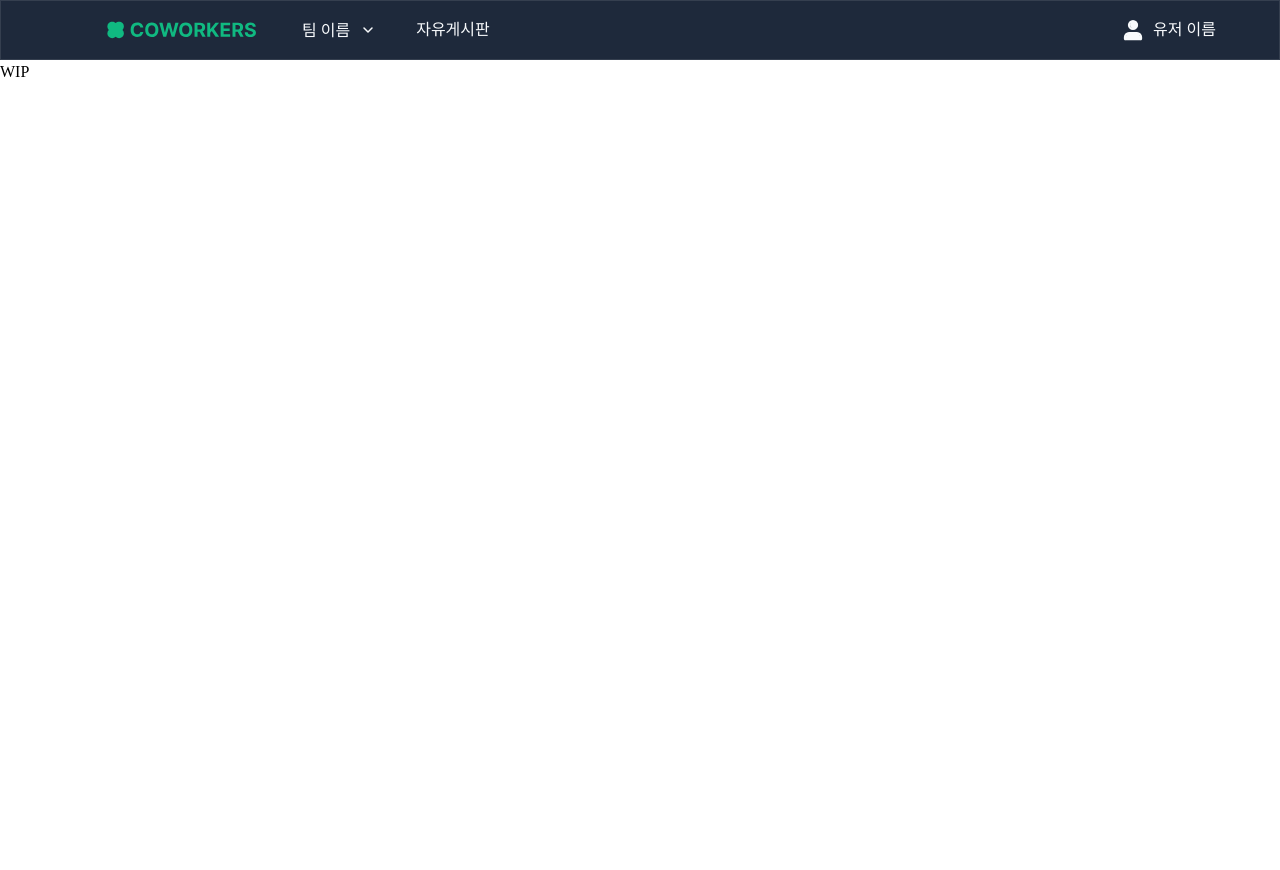
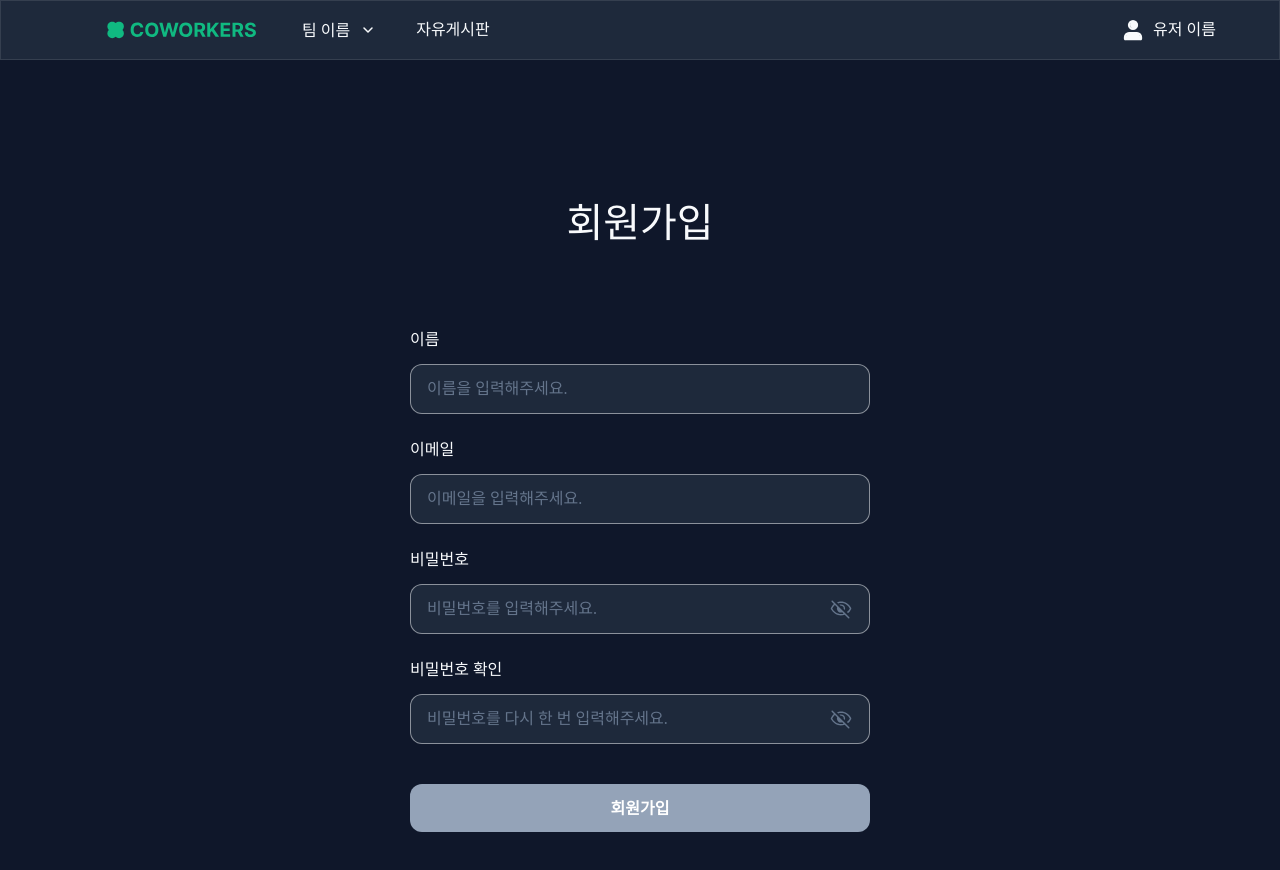
Before and after one commit to part4-team5/checkmate, a Next.js app: page /signup in a window 1280 px wide. Shown: the top 870 px of the page. Before the commit the page ends 800 px from the top, so only its background shows below. Built offline with nearby package versions, Linux system fonts and the light colour scheme; a web font is replaced by a local one.

Commit message:
feat: 회원가입 페이지 구현

```diff
--- /dev/null
+++ b/app/(auth)/layout.tsx
@@ -0,0 +1,7 @@
+export default function AuthLayout({ children }: Readonly<React.PropsWithChildren>) {
+	return (
+		<main className="box-border min-h-screen w-full bg-background-primary p-[24px_0] tablet:p-[140px_0]">
+			<section className="m-[0_16px] w-auto tablet:m-[0_auto] tablet:w-[460px]">{children}</section>
+		</main>
+	);
+}
--- a/app/(auth)/login/page.tsx
+++ b/app/(auth)/login/page.tsx
@@ -64,8 +64,7 @@ export default function LoginPage() {
 	);
 
 	return (
-		<main className="box-border min-h-screen w-full bg-background-primary p-[24px_0] tablet:p-[140px_0]">
-			<section className="m-[0_16px] w-auto tablet:m-[0_auto] tablet:w-[460px]">
+		<>
 			<h2 className="mb-[80px] text-center text-[40px] font-medium leading-[48px] text-text-primary">로그인</h2>
 			<Form onSubmit={handleSubmit}>
 				<div className="flex flex-col gap-[12px]">
@@ -127,7 +126,6 @@ export default function LoginPage() {
 					가입하기
 				</Link>
 			</div>
-			</section>
-		</main>
+		</>
 	);
 }
--- a/app/(auth)/signup/page.tsx
+++ b/app/(auth)/signup/page.tsx
@@ -1,6 +1,156 @@
-export default function Page() {
-	return <div>WIP</div>;
+"use client";
+
+import Form from "@/app/_components/Form";
+import useCookie from "@/app/_hooks/useCookie";
+import API from "@/app/_api/index";
+import { useRouter } from "next/navigation";
+import { useMutation } from "@tanstack/react-query";
+import { useCallback } from "react";
+import useAuthStore from "@/app/_store/useAuthStore";
+
+type FormContext = Parameters<Parameters<typeof Form>[0]["onSubmit"]>[0];
+
+export default function SignupPage() {
+	const router = useRouter();
+	const [accessToken, setAccessToken] = useCookie<string>("accessToken");
+	const [refreshToken, setRefreshToken] = useCookie<string>("refreshToken");
+	const setUser = useAuthStore((state) => state.setUser);
+	const user = useAuthStore((state) => state.user);
+
+	if (accessToken && refreshToken && user) {
+		router.push("/");
+	}
+
+	const signupMutation = useMutation({
+		mutationFn: async (ctx: FormContext) => {
+			const formData = new FormData();
+			Object.entries(ctx.values).forEach(([key, value]) => {
+				formData.append(key, value as string);
+			});
+
+			const email = formData.get("email") as string;
+			const nickname = formData.get("nickname") as string;
+			const password = formData.get("password") as string;
+			const passwordConfirmation = formData.get("passwordConfirmation") as string;
+
+			const payload = { email, nickname, password, passwordConfirmation };
+
+			return API["{teamId}/auth/signUp"].POST({}, payload);
+		},
+		onSuccess: (response) => {
+			setUser({
+				id: response.user.id,
+				email: response.user.email || "",
+				nickname: response.user.nickname,
+				image: response.user.image !== undefined ? response.user.image : null,
+			});
+
+			setAccessToken(response.accessToken);
+			setRefreshToken(response.refreshToken);
+			router.push("/login");
+		},
+		onError: (error) => {
+			alert("회원가입 실패");
+			console.error(error.message);
+		},
+	});
+
+	const handleSubmit = useCallback(
+		(ctx: FormContext) => {
+			if (signupMutation.status === "pending") return;
+			signupMutation.mutate(ctx);
+		},
+		[signupMutation],
+	);
+
+	return (
+		<>
+			<h2 className="mb-[80px] text-center text-[40px] font-medium leading-[48px] text-text-primary">회원가입</h2>
+			<Form onSubmit={handleSubmit}>
+				<div className="flex flex-col gap-[12px]">
+					<label htmlFor="nickname" className="text-text-primary">
+						이름
+					</label>
+					<Form.Input
+						id="nickname"
+						type="text"
+						placeholder="이름을 입력해주세요."
+						tests={[
+							{ type: "require", data: true, error: "이름을 입력해주세요." },
+							{ type: "maxlength", data: 30, error: "30자 이하로 입력해주세요." },
+						]}
+					/>
+					<Form.Error htmlFor="nickname" />
+					<label htmlFor="email" className="mt-[12px] text-text-primary">
+						이메일
+					</label>
+					<Form.Input
+						id="email"
+						type="email"
+						placeholder="이메일을 입력해주세요."
+						tests={[
+							{ type: "require", data: true, error: "이메일을 입력해주세요." },
+							{ type: "match", data: /^[^\s@]+@[^\s@]+\.[^\s@]+$/, error: "유효한 이메일이 아닙니다." },
+						]}
+					/>
+					<Form.Error htmlFor="email" />
+					<label htmlFor="password" className="mt-[12px] text-text-primary">
+						비밀번호
+					</label>
+					<Form.Input
+						id="password"
+						type="password"
+						placeholder="비밀번호를 입력해주세요."
+						tests={[
+							{
+								type: "require",
+								data: true,
+								error: "비밀번호를 입력해주세요.",
+							},
+							{
+								type: "match",
+								data: /^[a-zA-Z0-9!@#%^&*]*$/,
+								error: "비밀번호는 숫자, 영문, 특수문자만 가능합니다.",
+							},
+							{
+								type: "minlength",
+								data: 8,
+								error: "비밀번호는 최소 8자입니다.",
+							},
+							{
+								type: "maxlength",
+								data: 20,
+								error: "비밀번호는 최대 20자입니다.",
+							},
+						]}
+					/>
+					<Form.Error htmlFor="password" />
+					<label htmlFor="passwordConfirmation" className="mt-[12px] text-text-primary">
+						비밀번호 확인
+					</label>
+					<Form.Input
+						id="passwordConfirmation"
+						type="password"
+						tests={[
+							{
+								type: "sync",
+								data: "password",
+								error: "비밀번호가 일치하지 않습니다.",
+							},
+							{
+								type: "require",
+								data: true,
+								error: "비밀번호를 입력해주세요.",
+							},
+						]}
+						placeholder="비밀번호를 다시 한 번 입력해주세요."
+					/>
+					<Form.Error htmlFor="passwordConfirmation" />
+				</div>
+				<div className="mb-[24px] mt-[40px] h-12">
+					<Form.Submit>회원가입</Form.Submit>
+				</div>
+			</Form>
+		</>
+	);
 }
-
-/** @type {import("next").Metadata} */
-export const metadata = { title: "회원가입" };
```
Lines whose indentation alone changed are shown as unchanged.
